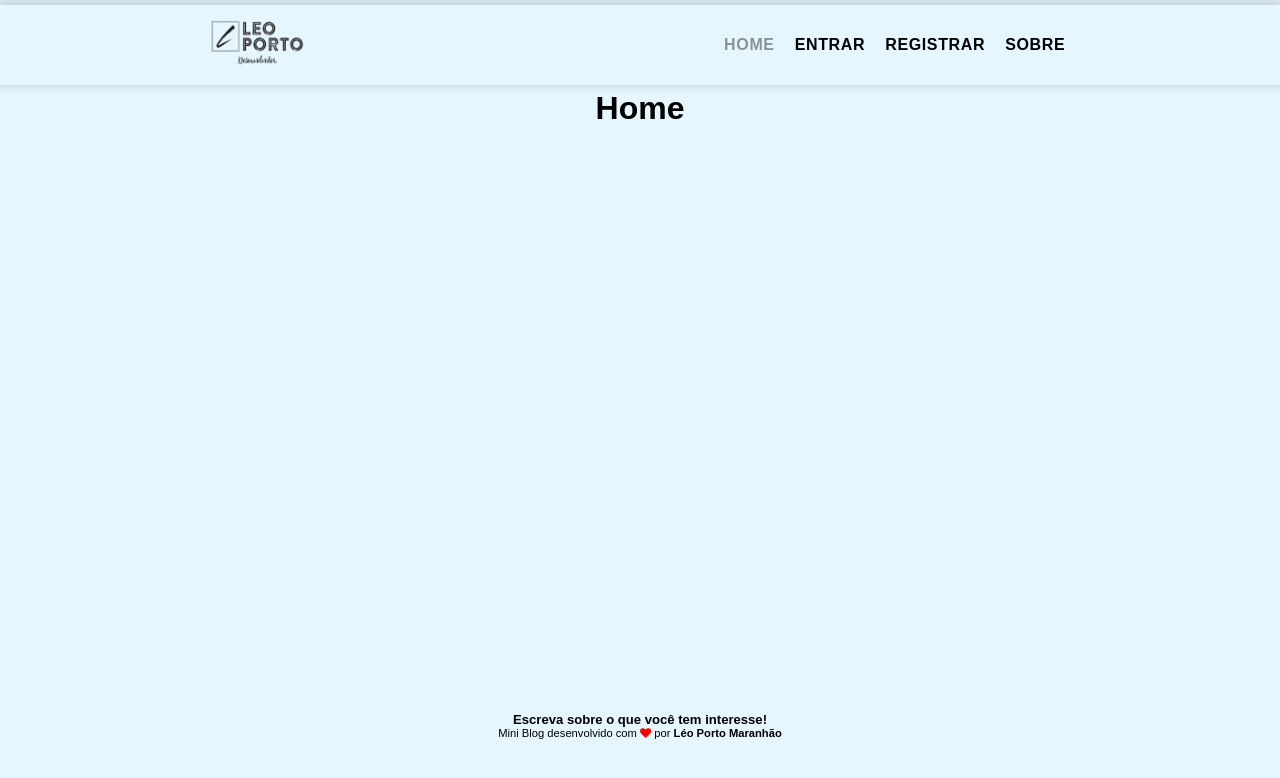
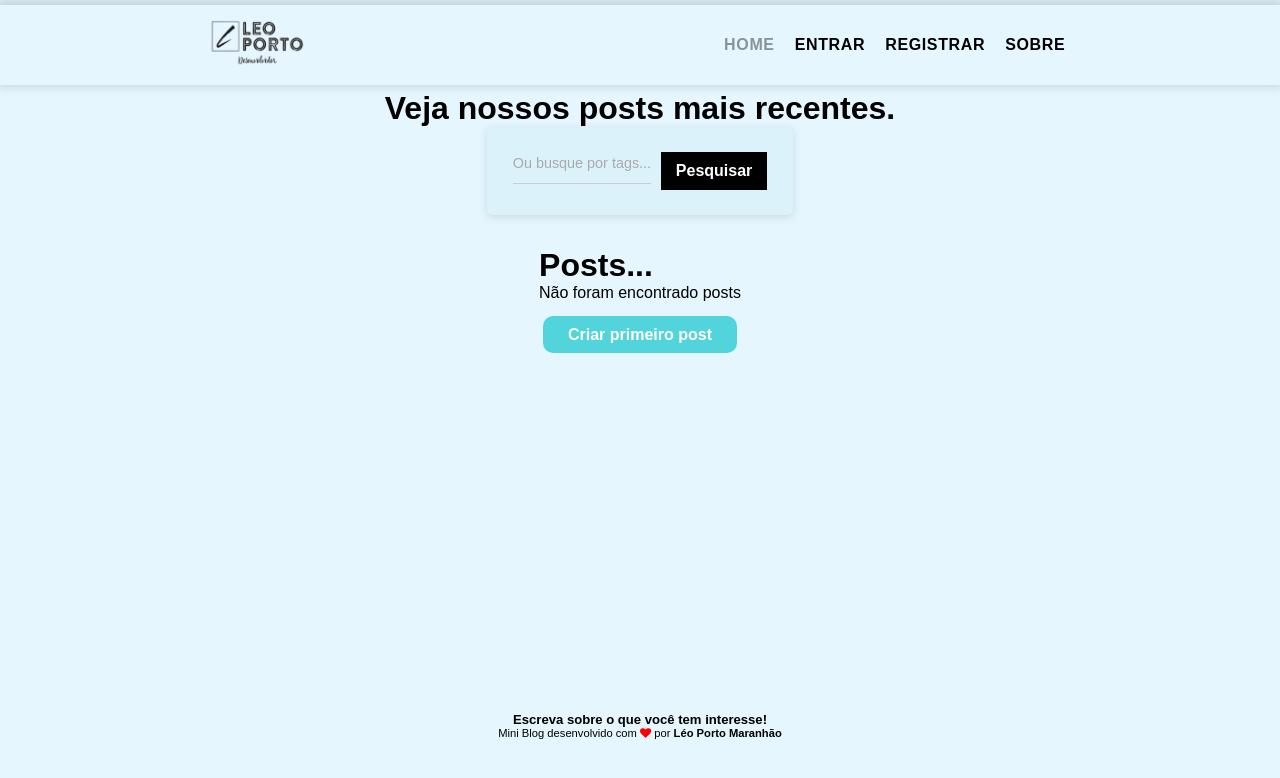
Before and after one commit to LeozinhoPortoM/react-miniblog, a React (Create React App) app: page / in a window 1280 px wide. Shown: the top 778 px of the page. Built offline with nearby package versions, Linux system fonts and the light colour scheme; no server answers; the HTML template or start-up script is replaced by a standard one.

Commit message:
home page settings

```diff
--- a/src/pages/Home/index.jsx
+++ b/src/pages/Home/index.jsx
@@ -1,9 +1,39 @@
 import "./style.css";
 
+import { useNavigate, Link } from "react-router-dom";
+import { useState } from "react";
+
 export default function Home() {
+  const [query, setQuery] = useState("");
+  const [posts] = useState([]);
+
+  const handleSubmit = (e) => {
+    e.preventDefault();
+  };
+
   return (
-    <div>
-      <h1>Home</h1>
+    <div className="home">
+      <h1>Veja nossos posts mais recentes.</h1>
+      <form onSubmit={handleSubmit} className="search_form">
+        <input
+          type="text"
+          placeholder="Ou busque por tags..."
+          onChange={(e) => setQuery(e.target.value)}
+        />
+        <button className="btn btn-dark">Pesquisar</button>
+      </form>
+
+      <div>
+        <h1>Posts...</h1>
+        {posts && posts.length === 0 && (
+          <div className="noposts">
+            <p>Não foram encontrado posts</p>
+            <Link to="/posts/create" className="btn">
+              Criar primeiro post
+            </Link>
+          </div>
+        )}
+      </div>
     </div>
   );
 }
--- a/src/pages/Home/style.css
+++ b/src/pages/Home/style.css
@@ -0,0 +1,30 @@
+.home{
+    display: flex;
+    flex-direction: column;
+    align-items: center;
+}
+
+.search_form{
+    max-width: 100%;
+    width: 60%;
+    display: flex;
+    justify-content: center;
+    margin-bottom: 2rem;
+}
+
+.search_form input {
+    margin-right: 10px;
+    width: 50%;
+}
+
+.noposts{
+    text-align: center;
+}
+
+.noposts p {
+    margin-bottom: 1.5rem;
+}
+
+.noposts a {
+    padding: 10px 25px;
+}
```
